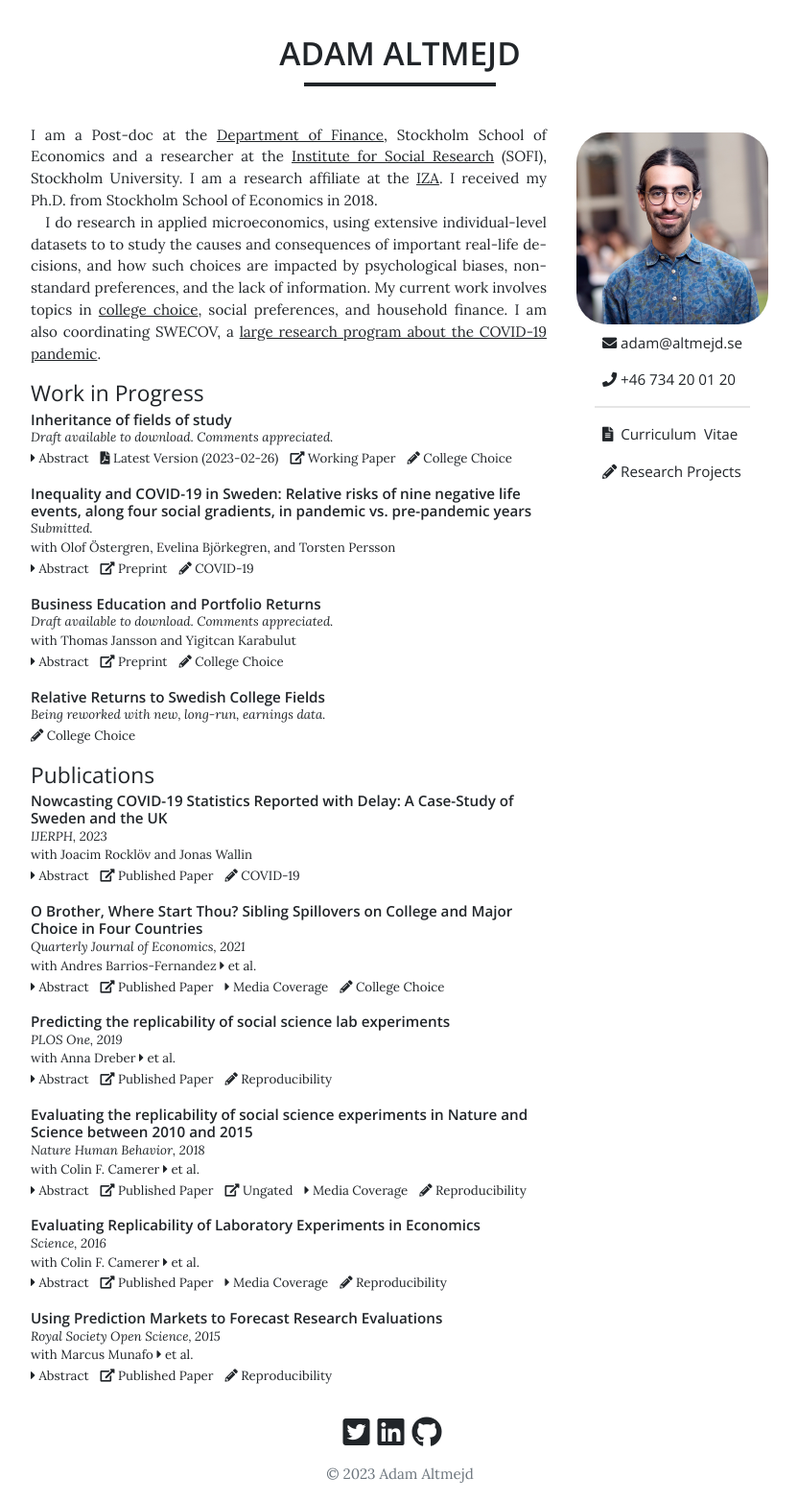
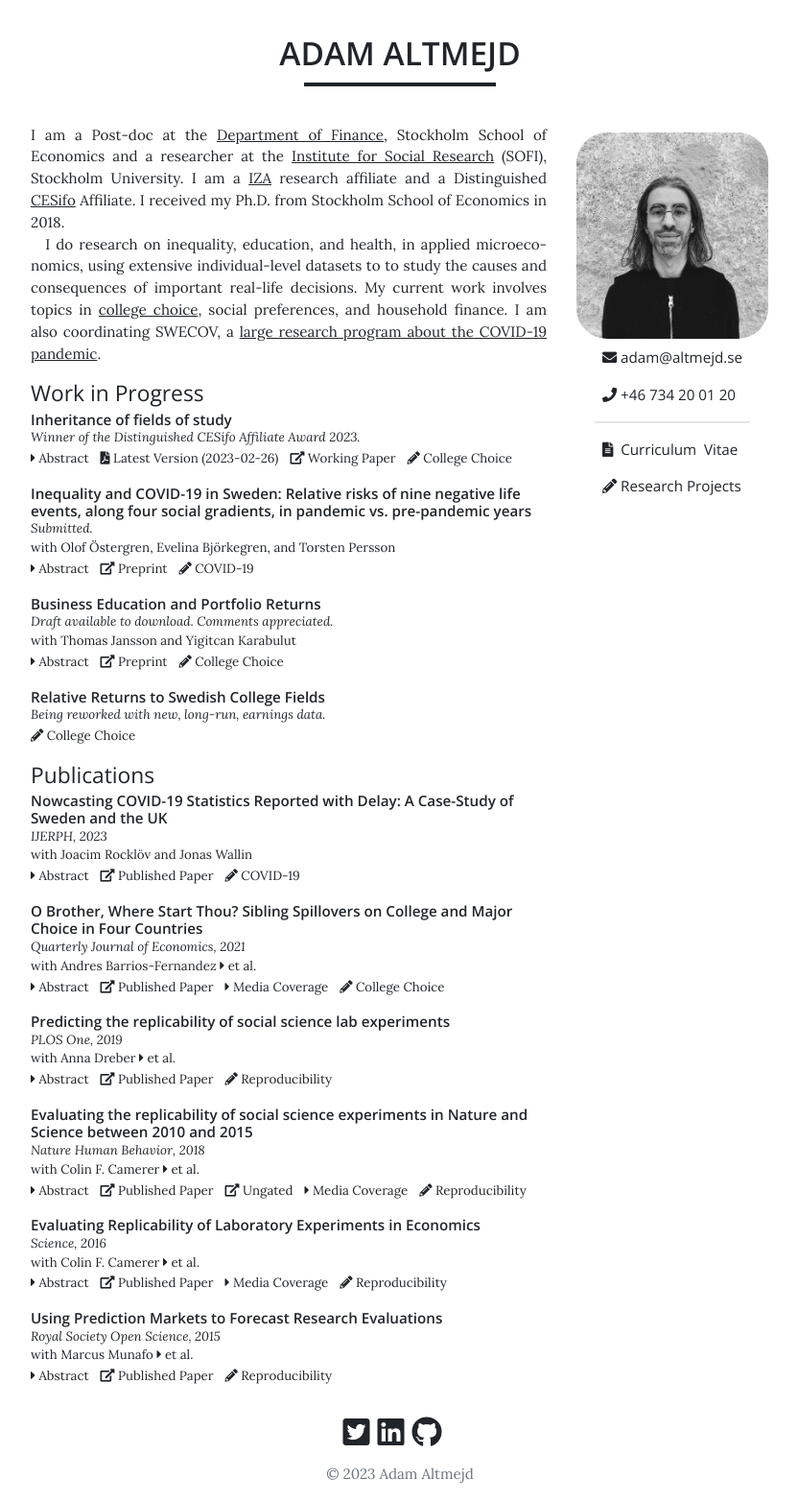
Before and after one commit to adamaltmejd/adamaltmejd.github.io, a Jekyll site: the page built from index.html, in a window 1280 px wide. Shown: the whole page at 96% size, without its empty margins (223-1055 px from the left). Built offline with Jekyll 4.4.1, drawn with Linux system fonts in a browser that asks for light colours; a style sheet for code colours, icons or effects is not loaded.

Commit message:
rebuild and update

```diff
--- a/_data/research.yml
+++ b/_data/research.yml
@@ -218,7 +218,7 @@
 
 - id: altmejd2022inheritance
   type: Work in Progress
-  status: Draft available to download. Comments appreciated.
+  status: Winner of the Distinguished CESifo Affiliate Award 2023.
   project: College Choice
   title: Inheritance of fields of study
   year: 2023
--- a/index.html
+++ b/index.html
@@ -9,15 +9,13 @@ slug: adam-altmejd
       href="https://www.hhs.se/sv/personsida/?personid=31031053" itemprop="worksFor">Department of Finance</a>,
     Stockholm School of Economics and a <span itemprop="jobTitle">researcher</span> at the
     <a href="https://www.su.se/english/profiles/adal7067-1.396776" itemprop="worksFor">Institute for Social Research</a>
-    (SOFI), Stockholm University. I am a <span itemprop="jobTitle">research affiliate</span> at the <a href="https://www.iza.org/people/affiliates/32832/adam-altmejd" itemprop="memberOf">IZA</a>.
+    (SOFI), Stockholm University. I am a <span itemprop="jobTitle"><a href="https://www.iza.org/people/affiliates/32832/adam-altmejd" itemprop="memberOf">IZA</a> research affiliate</span> and a <span itemprop="jobTitle">Distinguished <a href="https://www.cesifo.org/en/network-member/altmejd-adam">CESifo</a> Affiliate</span>.
     I received my Ph.D. from Stockholm School of Economics in 2018.
   </p>
 
   <p>
-    I do research in applied microeconomics, using extensive individual-level datasets to
-    to study the causes and consequences of important real-life decisions, and how such choices are impacted by psychological biases, non-standard
-    preferences, and the lack of information.
-    My current work involves topics in
+    I do research on inequality, education, and health, in applied microeconomics, using extensive individual-level datasets to
+    to study the causes and consequences of important real-life decisions. My current work involves topics in
     <a href="/projects/college-choice/">college choice</a>, social preferences, and household finance. I am also coordinating SWECOV, a <a href="/projects/covid-19/">large research program about the COVID-19 pandemic</a>.
   </p>
 </section>
```
Also changed, not shown: assets/css/style.css, assets/img/Adam_Altmejd.jpg, 1 other file.
